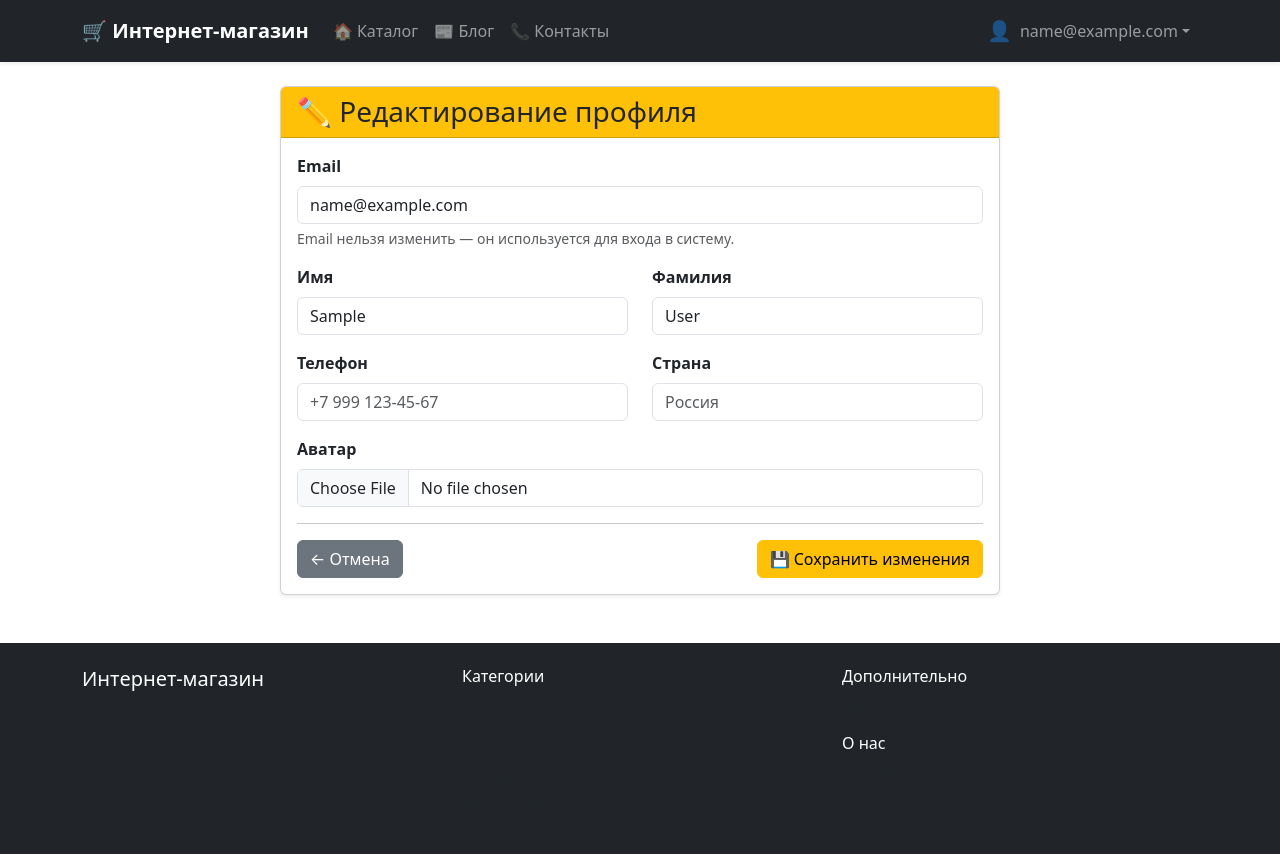
After one commit to lesnicenkodaniil62-hub/Project_appendix_4, a Django app: page /users/profile/update/ in a window 1280 px wide. The commit adds this page. Run offline with Django 5.2, Linux system fonts and the light colour scheme; the visitor is signed in with stand-in values (Sample User, id 1); some libraries are stand-ins or nearby versions.

Commit message:
feature_6 дополнительное задание

```diff
--- a/catalog/templates/catalog/includes/nav.html
+++ b/catalog/templates/catalog/includes/nav.html
@@ -1,39 +1,121 @@
-<nav class="navbar navbar-expand-lg navbar-dark bg-dark">
+<nav class="navbar navbar-expand-lg navbar-dark bg-dark sticky-top shadow-sm">
     <div class="container">
-        <a class="navbar-brand" href="/home/">Интернет-магазин</a>
-        <button class="navbar-toggler" type="button" data-bs-toggle="collapse" data-bs-target="#navbarNav">
+        <!-- Бренд (логотип) -->
+        <a class="navbar-brand fw-bold" href="{% url 'catalog:index' %}">
+            🛒 Интернет-магазин
+        </a>
+
+        <!-- Кнопка для мобильных устройств -->
+        <button
+            class="navbar-toggler"
+            type="button"
+            data-bs-toggle="collapse"
+            data-bs-target="#mainNavbar"
+            aria-controls="mainNavbar"
+            aria-expanded="false"
+            aria-label="Переключить навигацию"
+        >
             <span class="navbar-toggler-icon"></span>
         </button>
-        <div class="collapse navbar-collapse" id="navbarNav">
-            <ul class="navbar-nav me-auto">
+
+        <!-- Основное меню -->
+        <div class="collapse navbar-collapse" id="mainNavbar">
+            <!-- Левая часть: основные ссылки -->
+            <ul class="navbar-nav me-auto mb-2 mb-lg-0">
                 <li class="nav-item">
-                    <a class="nav-link {% if request.path == '/home/' %}active{% endif %}" href="/home/">Каталог</a>
+                    <a
+                        class="nav-link {% if request.resolver_match.url_name == 'index' %}active fw-bold{% endif %}"
+                        href="{% url 'catalog:index' %}"
+                    >
+                        🏠 Каталог
+                    </a>
                 </li>
                 <li class="nav-item">
-                    <a class="nav-link {% if '/blogs/' in request.path %}active{% endif %}" href="{% url 'blogs:post_list' %}">Блог</a>
+                    <a
+                        class="nav-link {% if request.resolver_match.namespace == 'blogs' %}active fw-bold{% endif %}"
+                        href="{% url 'blogs:post_list' %}"
+                    >
+                        📰 Блог
+                    </a>
                 </li>
                 <li class="nav-item">
-                    <a class="nav-link {% if request.path == '/contacts/' %}active{% endif %}" href="/contacts/">Контакты</a>
+                    <a
+                        class="nav-link {% if request.resolver_match.url_name == 'contacts' %}active fw-bold{% endif %}"
+                        href="{% url 'catalog:contacts' %}"
+                    >
+                        📞 Контакты
+                    </a>
                 </li>
             </ul>
 
-            <!--  Блок авторизации -->
-            <ul class="navbar-nav">
+            <!-- Правая часть: авторизация -->
+            <ul class="navbar-nav ms-auto">
                 {% if user.is_authenticated %}
+                    <!-- ✅ Пользователь авторизован -->
+                    <li class="nav-item dropdown">
+                        <a
+                            class="nav-link dropdown-toggle d-flex align-items-center"
+                            href="#"
+                            id="userDropdown"
+                            role="button"
+                            data-bs-toggle="dropdown"
+                            aria-expanded="false"
+                        >
+                            <!-- Аватар пользователя (если есть) -->
+                            {% if user.avatar %}
+                                <img
+                                    src="{{ user.avatar.url }}"
+                                    alt="Аватар"
+                                    class="rounded-circle me-2"
+                                    style="width: 32px; height: 32px; object-fit: cover;"
+                                >
+                            {% else %}
+                                <span class="me-2 fs-5">👤</span>
+                            {% endif %}
+                            <span>{{ user.email }}</span>
+                        </a>
+                        <ul class="dropdown-menu dropdown-menu-end" aria-labelledby="userDropdown">
+                            <li>
+                                <a
+                                    class="dropdown-item {% if request.resolver_match.url_name == 'profile' %}active{% endif %}"
+                                    href="{% url 'users:profile' %}"
+                                >
+                                    👤 Мой профиль
+                                </a>
+                            </li>
+                            <li>
+                                <a
+                                    class="dropdown-item {% if request.resolver_match.url_name == 'profile_update' %}active{% endif %}"
+                                    href="{% url 'users:profile_update' %}"
+                                >
+                                    ✏️ Редактировать профиль
+                                </a>
+                            </li>
+                            <li><hr class="dropdown-divider"></li>
+                            <li>
+                                <a class="dropdown-item text-danger" href="{% url 'users:logout' %}">
+                                    🚪 Выйти
+                                </a>
+                            </li>
+                        </ul>
+                    </li>
+                {% else %}
+                    <!-- ❌ Пользователь не авторизован -->
                     <li class="nav-item">
-                        <span class="nav-link text-light">
-                            👤 {{ user.email }}
-                        </span>
+                        <a
+                            class="nav-link {% if request.resolver_match.url_name == 'login' %}active fw-bold{% endif %}"
+                            href="{% url 'users:login' %}"
+                        >
+                            🔐 Войти
+                        </a>
                     </li>
                     <li class="nav-item">
-                        <a class="nav-link" href="{% url 'users:logout' %}">Выйти</a>
-                    </li>
-                {% else %}
-                    <li class="nav-item">
-                        <a class="nav-link {% if '/login/' in request.path %}active{% endif %}" href="{% url 'users:login' %}">Войти</a>
-                    </li>
-                    <li class="nav-item">
-                        <a class="nav-link {% if '/register/' in request.path %}active{% endif %}" href="{% url 'users:register' %}">Регистрация</a>
+                        <a
+                            class="nav-link btn btn-outline-light btn-sm ms-lg-2 mt-2 mt-lg-0 px-3 {% if request.resolver_match.url_name == 'register' %}active{% endif %}"
+                            href="{% url 'users:register' %}"
+                        >
+                            📝 Регистрация
+                        </a>
                     </li>
                 {% endif %}
             </ul>
--- a/users/forms.py
+++ b/users/forms.py
@@ -1,6 +1,5 @@
 from django import forms
 from django.contrib.auth import get_user_model
-
 
 User = get_user_model()
 
@@ -52,7 +51,9 @@ class UserRegistrationForm(forms.ModelForm):
             existing_class = field.widget.attrs.get("class", "")
             if "form-control" not in existing_class:
                 if isinstance(field.widget, forms.ClearableFileInput):
-                    field.widget.attrs["class"] = f"{existing_class} form-control".strip()
+                    field.widget.attrs["class"] = (
+                        f"{existing_class} form-control".strip()
+                    )
 
     def clean_password2(self):
         """Проверка совпадения паролей."""
@@ -74,7 +75,7 @@ class UserRegistrationForm(forms.ModelForm):
 
 
 class UserLoginForm(forms.Form):
-    """Форма авторизации пользователя."""
+    """Форма авторизации пользователя по email и паролю."""
 
     email = forms.EmailField(
         label="Email",
@@ -88,3 +89,44 @@ class UserLoginForm(forms.Form):
             attrs={"class": "form-control", "placeholder": "Введите пароль"}
         ),
     )
+
+
+class UserProfileForm(forms.ModelForm):
+    """Форма редактирования профиля пользователя."""
+
+    class Meta:
+        model = User
+        fields = ["email", "first_name", "last_name", "phone", "country", "avatar"]
+        widgets = {
+            "email": forms.EmailInput(
+                attrs={
+                    "class": "form-control",
+                    "placeholder": "example@mail.com",
+                    "readonly": True,  # Email нельзя менять — это логин
+                }
+            ),
+            "first_name": forms.TextInput(
+                attrs={"class": "form-control", "placeholder": "Иван"}
+            ),
+            "last_name": forms.TextInput(
+                attrs={"class": "form-control", "placeholder": "Иванов"}
+            ),
+            "phone": forms.TextInput(
+                attrs={"class": "form-control", "placeholder": "+7 999 123-45-67"}
+            ),
+            "country": forms.TextInput(
+                attrs={"class": "form-control", "placeholder": "Россия"}
+            ),
+            "avatar": forms.ClearableFileInput(attrs={"class": "form-control"}),
+        }
+
+    def __init__(self, *args, **kwargs):
+        """Стилизация полей формы."""
+        super().__init__(*args, **kwargs)
+        # Применяем form-control ко всем полям
+        for field_name, field in self.fields.items():
+            existing_class = field.widget.attrs.get("class", "")
+            if "form-control" not in existing_class:
+                field.widget.attrs["class"] = (
+                    f"{existing_class} form-control".strip()
+                )
--- /dev/null
+++ b/users/templates/users/profile_update.html
@@ -0,0 +1,97 @@
+{% extends "catalog/base.html" %}
+
+{% block title %}Редактирование профиля - Интернет-магазин{% endblock %}
+
+{% block content %}
+<div class="container mt-4">
+    <div class="row justify-content-center">
+        <div class="col-md-8">
+            <div class="card shadow-sm">
+                <div class="card-header bg-warning text-dark">
+                    <h3 class="mb-0">✏️ Редактирование профиля</h3>
+                </div>
+                <div class="card-body">
+                    <form method="post" enctype="multipart/form-data">
+                        {% csrf_token %}
+
+                        <!-- Email (только для чтения) -->
+                        <div class="mb-3">
+                            <label for="{{ form.email.id_for_label }}" class="form-label fw-bold">
+                                Email
+                            </label>
+                            {{ form.email }}
+                            <div class="form-text text-muted small">
+                                Email нельзя изменить — он используется для входа в систему.
+                            </div>
+                        </div>
+
+                        <!-- Имя и Фамилия -->
+                        <div class="row">
+                            <div class="col-md-6 mb-3">
+                                <label for="{{ form.first_name.id_for_label }}" class="form-label fw-bold">
+                                    Имя
+                                </label>
+                                {{ form.first_name }}
+                            </div>
+                            <div class="col-md-6 mb-3">
+                                <label for="{{ form.last_name.id_for_label }}" class="form-label fw-bold">
+                                    Фамилия
+                                </label>
+                                {{ form.last_name }}
+                            </div>
+                        </div>
+
+                        <!-- Телефон и Страна -->
+                        <div class="row">
+                            <div class="col-md-6 mb-3">
+                                <label for="{{ form.phone.id_for_label }}" class="form-label fw-bold">
+                                    Телефон
+                                </label>
+                                {{ form.phone }}
+                            </div>
+                            <div class="col-md-6 mb-3">
+                                <label for="{{ form.country.id_for_label }}" class="form-label fw-bold">
+                                    Страна
+                                </label>
+                                {{ form.country }}
+                            </div>
+                        </div>
+
+                        <!-- Аватар -->
+                        <div class="mb-3">
+                            <label for="{{ form.avatar.id_for_label }}" class="form-label fw-bold">
+                                Аватар
+                            </label>
+                            {{ form.avatar }}
+                            {% if user.avatar %}
+                                <div class="mt-2">
+                                    <small class="text-muted">Текущий аватар:</small><br>
+                                    <img src="{{ user.avatar.url }}"
+                                         alt="Текущий аватар"
+                                         class="img-thumbnail mt-1"
+                                         style="max-height: 150px;">
+                                </div>
+                            {% endif %}
+                            {% if form.avatar.errors %}
+                                <div class="text-danger small mt-1">{{ form.avatar.errors }}</div>
+                            {% endif %}
+                        </div>
+
+                        <hr>
+
+                        <!-- Кнопки -->
+                        <div class="d-flex justify-content-between">
+                            <a href="{% url 'users:profile' %}" class="btn btn-secondary">
+                                ← Отмена
+                            </a>
+                            <button type="submit" class="btn btn-warning">
+                                💾 Сохранить изменения
+                            </button>
+                        </div>
+                    </form>
+                </div>
+            </div>
+        </div>
+    </div>
+</div>
+{% endblock %}
--- a/users/urls.py
+++ b/users/urls.py
@@ -1,6 +1,12 @@
 from django.urls import path
 
-from .views import LoginView, LogoutView, RegisterView
+from .views import (
+    LoginView,
+    LogoutView,
+    ProfileUpdateView,
+    ProfileView,
+    RegisterView,
+)
 
 app_name = "users"
 
@@ -8,4 +14,6 @@ urlpatterns = [
     path("register/", RegisterView.as_view(), name="register"),
     path("login/", LoginView.as_view(), name="login"),
     path("logout/", LogoutView.as_view(), name="logout"),
+    path("profile/", ProfileView.as_view(), name="profile"),  # ← НОВОЕ
+    path("profile/update/", ProfileUpdateView.as_view(), name="profile_update"),  # ← НОВОЕ
 ]
--- a/users/views.py
+++ b/users/views.py
@@ -1,13 +1,14 @@
 from django.conf import settings
 from django.contrib import messages
 from django.contrib.auth import authenticate, get_user_model, login, logout
+from django.contrib.auth.mixins import LoginRequiredMixin
 from django.core.mail import send_mail
 from django.shortcuts import redirect, render
 from django.urls import reverse_lazy
 from django.views import View
-from django.views.generic import CreateView
+from django.views.generic import CreateView, UpdateView
 
-from .forms import UserLoginForm, UserRegistrationForm
+from .forms import UserLoginForm, UserProfileForm, UserRegistrationForm
 
 User = get_user_model()
 
@@ -63,9 +64,9 @@ class RegisterView(CreateView):
                 recipient_list=[user.email],
                 fail_silently=False,
             )
-            print(f"Приветственное письмо отправлено на {user.email}")
+            print(f"✅ Приветственное письмо отправлено на {user.email}")
         except Exception as e:
-            print(f"Ошибка отправки письма: {e}")
+            print(f"❌ Ошибка отправки письма: {e}")
 
 
 class LoginView(View):
@@ -121,3 +122,44 @@ class LogoutView(View):
         logout(request)
         messages.success(request, "Вы успешно вышли из системы.")
         return redirect("users:login")
+
+
+class ProfileView(LoginRequiredMixin, View):
+    """Представление просмотра профиля пользователя.
+
+    🔒 Доступ только для авторизованных пользователей.
+    """
+
+    template_name = "users/profile.html"
+
+    def get(self, request):
+        """Отображение профиля текущего пользователя."""
+        return render(request, self.template_name, {"user": request.user})
+
+
+class ProfileUpdateView(LoginRequiredMixin, UpdateView):
+    """Представление редактирования профиля пользователя.
+
+    🔒 Доступ только для авторизованных пользователей.
+    """
+
+    model = User
+    form_class = UserProfileForm
+    template_name = "users/profile_update.html"
+    success_url = reverse_lazy("users:profile")
+
+    def get_object(self, queryset=None):
+        """Возвращаем текущего авторизованного пользователя."""
+        return self.request.user
+
+    def form_valid(self, form):
+        """Обработка успешного сохранения формы."""
+        messages.success(self.request, "Профиль успешно обновлён!")
+        return super().form_valid(form)
+
+    def get_form_kwargs(self):
+        """Передаём файлы формы (для загрузки аватара)."""
+        kwargs = super().get_form_kwargs()
+        if self.request.FILES:
+            kwargs["files"] = self.request.FILES
+        return kwargs
```
Also changed, not shown: users/templates/users/profile.html (added, +74 -0 lines).
